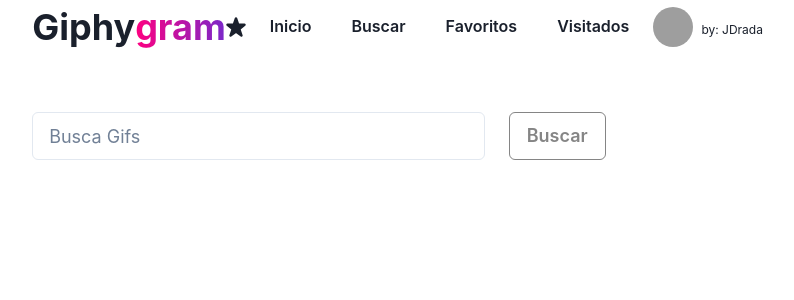
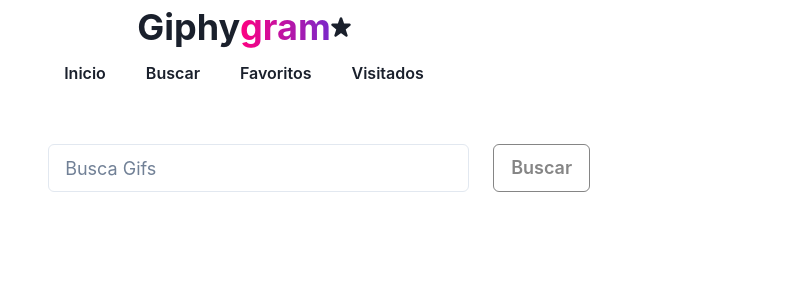
Before and after one commit to jdrada/giphygram, a React (Create React App) app: page /search in a window 1280 px wide. Shown: the top 300 px of the page, without its empty margins (321-1115 px from the left). Built offline with nearby package versions, Linux system fonts and the light colour scheme; grey boxes are pictures that could not be loaded.

Commit message:
feat: fixed navbar

```diff
--- a/src/App.tsx
+++ b/src/App.tsx
@@ -1,4 +1,4 @@
-import { ChakraProvider } from "@chakra-ui/react";
+import { ChakraProvider, Container } from "@chakra-ui/react";
 import { BrowserRouter, Routes, Route, Navigate } from "react-router-dom";
 import { NavBar } from "./components/NavBar";
 import Favorites from "./pages/Favorites";
@@ -11,6 +11,7 @@ export default function App() {
   return (
     <ChakraProvider>
       <BrowserRouter>
+        <Container>
           <NavBar />
           <Routes>
             <Route path="/" element={<Navigate replace to="/home" />} />
@@ -21,6 +22,7 @@ export default function App() {
             <Route path="/gif-detail/:gifId" element={<GifDetail />}></Route>
             <Route path="*" element={<Navigate replace to="/home" />} />
           </Routes>
+        </Container>
       </BrowserRouter>
     </ChakraProvider>
   );
--- a/src/components/NavBar.tsx
+++ b/src/components/NavBar.tsx
@@ -7,6 +7,8 @@ import {
   Center,
   Container,
   Flex,
+  Grid,
+  GridItem,
   HStack,
   IconButton,
   Menu,
@@ -23,17 +25,10 @@ import { NavLink } from "react-router-dom";
 export const NavBar = () => {
   const isDesktop = useBreakpointValue({ base: false, lg: true });
   return (
-    <Box as="section" pb={{ base: "12", md: "24" }}>
-      <Box as="nav" bg="white" boxShadow={useColorModeValue("sm", "sm-dark")}>
-        <Container>
-          <Flex
-            pos="absolute"
-            position="fixed"
-            justify="space-between"
-            backgroundColor="white"
-            w="100%"
-          >
-            <HStack>
+    <Container pb={{ base: "36" }}>
+      <Flex pos="absolute" position="fixed" backgroundColor="white" w="100%">
+        <Grid>
+          <GridItem>
             <NavLink to={"/"}>
               <Center>
                 <Text fontSize="4xl" as="b">
@@ -50,7 +45,9 @@ export const NavBar = () => {
                 <StarIcon boxSize={5} />
               </Center>
             </NavLink>
+          </GridItem>
 
+          <GridItem>
             {!isDesktop && (
               <Menu>
                 <MenuButton
@@ -93,18 +90,9 @@ export const NavBar = () => {
                 </NavLink>
               </ButtonGroup>
             )}
-              <a href="https://github.com/jdrada/giphygram.git">
-                <Avatar
-                  boxSize="10"
-                  name="Christoph Winston"
-                  src="https://avatars.githubusercontent.com/u/98852378?v=4"
-                />
-              </a>
-              <Text as="sub"> by: JDrada</Text>
-            </HStack>
+          </GridItem>
+        </Grid>
       </Flex>
     </Container>
-      </Box>
-    </Box>
   );
 };
--- a/src/pages/Favorites.tsx
+++ b/src/pages/Favorites.tsx
@@ -7,7 +7,7 @@ const Favorites = () => {
   const gifs = useSelector((state: RootState) => state.addFav.favoriteGifs);
 
   return (
-    <Container>
+    <Container paddingTop={6}>
       {gifs.length > 0 ? (
         <div>
           {gifs.map((gif) => (
--- a/src/pages/Search.tsx
+++ b/src/pages/Search.tsx
@@ -51,7 +51,7 @@ const Search = () => {
   useEffect(() => {}, [gifs]);
 
   return (
-    <main style={{ padding: "1rem 0" }}>
+    <main>
       <Container>
         <Center>
           <Input
--- a/src/pages/Viewed.tsx
+++ b/src/pages/Viewed.tsx
@@ -7,7 +7,7 @@ const Viewed = () => {
   const gifs = useSelector((state: RootState) => state.addViewed.viewedGifs);
 
   return (
-    <Container>
+    <Container paddingTop={6}>
       {gifs.length > 0 ? (
         <div>
           {gifs.map((gif) => (
@@ -17,7 +17,7 @@ const Viewed = () => {
       ) : (
         <Center
           boxShadow="sm"
-          mb={6}
+          m={6}
           p={6}
           maxW="lg"
           borderWidth="1px"
```
Lines whose indentation alone changed are shown as unchanged.
